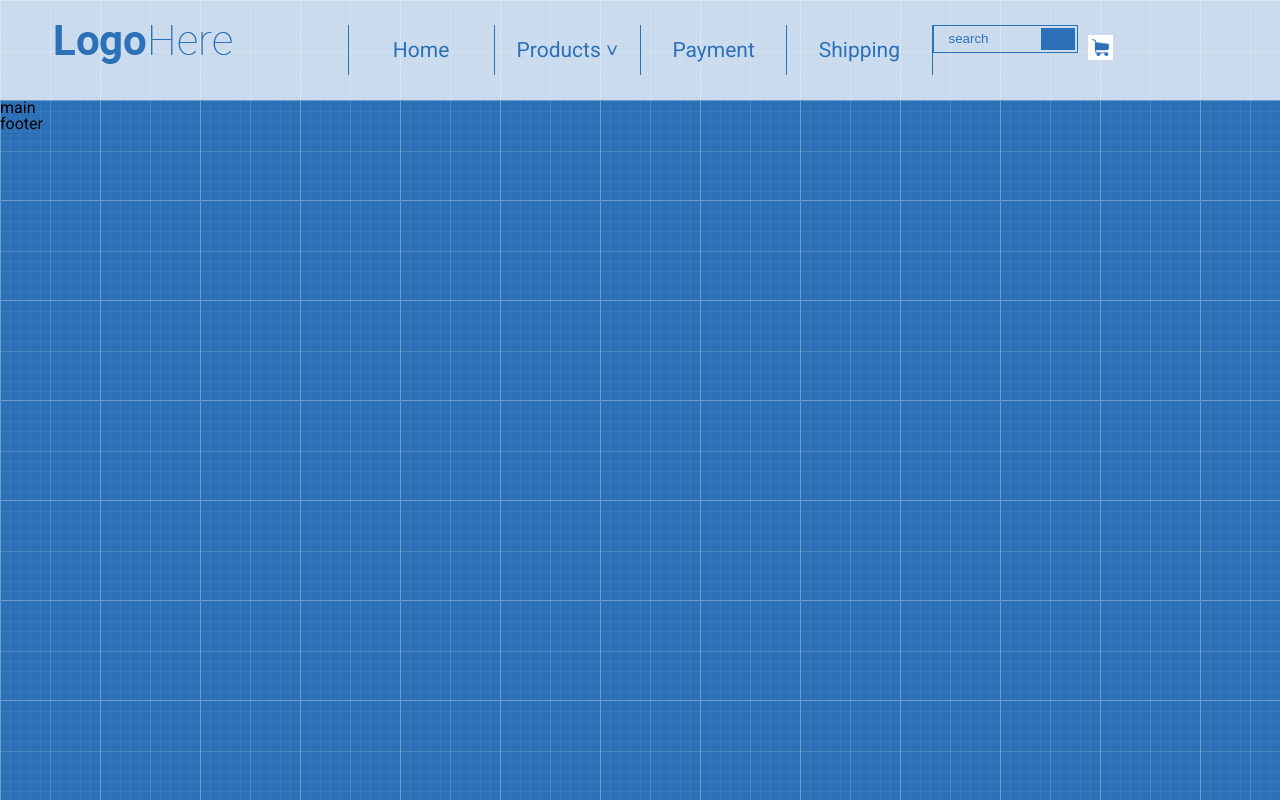
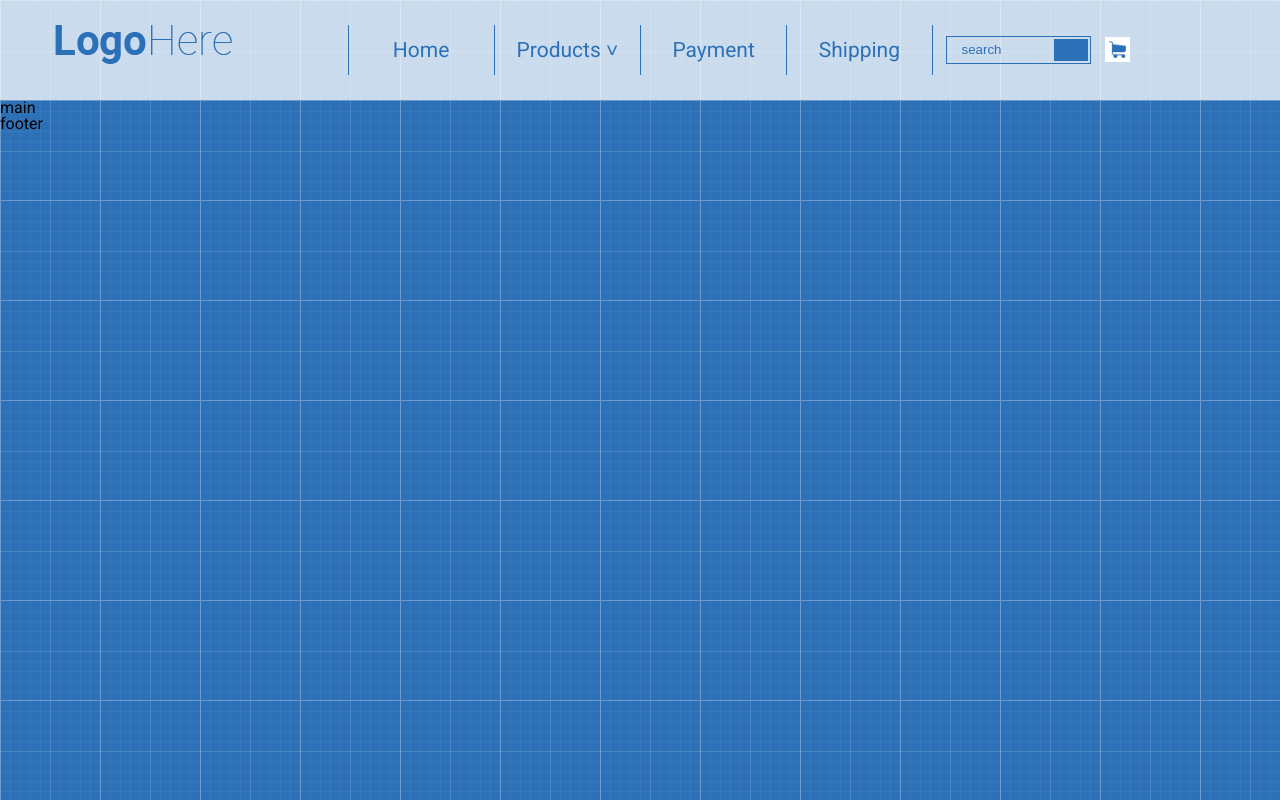
Before and after one commit to YevheniiaBahrova/yevheniia.bahrova.github.io, a plain HTML site: page index.html in a window 1280 px wide. Drawn offline with Linux system fonts and the light colour scheme.

Commit message:
fix search style

```diff
--- a/style.css
+++ b/style.css
@@ -55,6 +55,8 @@ body {
 #search input {
   float: left;
   border: 1px solid #2c71b8;
+  margin-top: 11px;
+  margin-left: 13px;
 }
 #search .input {
   width: 70%;
@@ -69,11 +71,12 @@ body {
   height: 22px;
   cursor: pointer;
   margin-left: -37px;
-  margin-top: 3px;
+  margin-top: 14px;
   background-color: #2c71b8;
 }
 img#cart {
-	margin: 10px;
+	margin-top: 12px;
+	margin-left:14px;
 	width: 12%;
 	height: 25px;
 	background-color: white;
```
